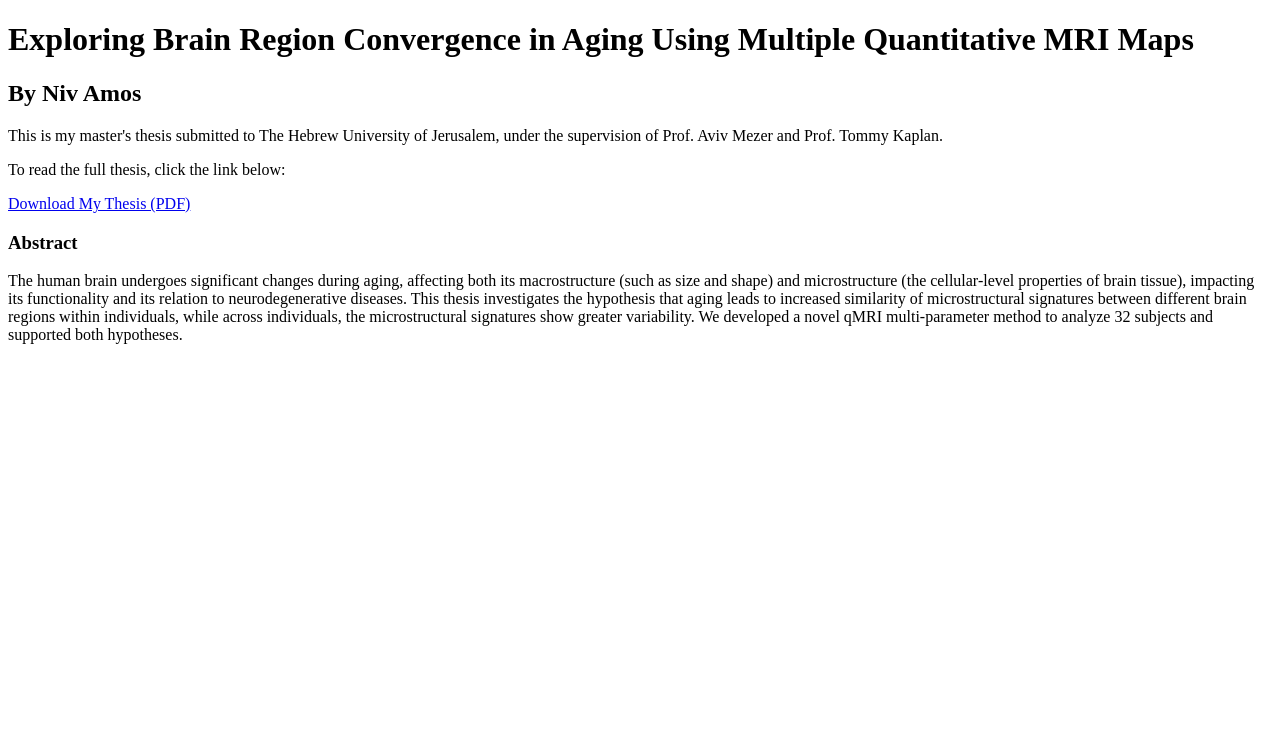
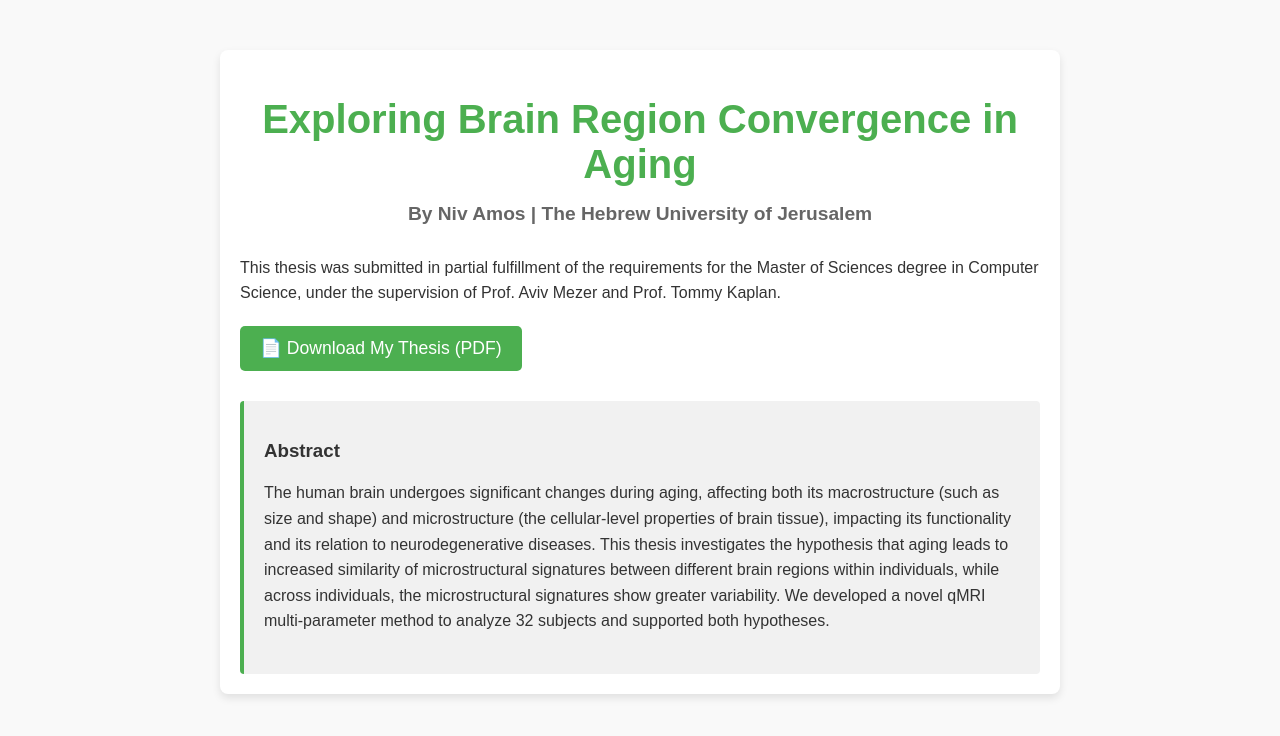
Before and after one commit to NivAm12/qMRI_Analyzer, a plain HTML site: page index.html in a window 1280 px wide. Drawn offline with Linux system fonts and the light colour scheme.

Commit message:
Update index.html

```diff
--- a/index.html
+++ b/index.html
@@ -4,18 +4,76 @@
     <meta charset="UTF-8">
     <meta name="viewport" content="width=device-width, initial-scale=1.0">
     <title>Thesis by Niv Amos: Exploring Brain Region Convergence in Aging</title>
+    <style>
+        body {
+            font-family: 'Arial', sans-serif;
+            background-color: #f9f9f9;
+            color: #333;
+            margin: 0;
+            padding: 0;
+        }
+        .container {
+            max-width: 800px;
+            margin: 50px auto;
+            padding: 20px;
+            background-color: #fff;
+            box-shadow: 0 4px 8px rgba(0, 0, 0, 0.1);
+            border-radius: 8px;
+        }
+        h1 {
+            color: #4CAF50;
+            font-size: 2.5em;
+            margin-bottom: 10px;
+            text-align: center;
+        }
+        h2 {
+            color: #666;
+            font-size: 1.2em;
+            margin-bottom: 30px;
+            text-align: center;
+        }
+        p {
+            line-height: 1.6;
+            margin-bottom: 20px;
+        }
+        .download-btn {
+            display: inline-block;
+            background-color: #4CAF50;
+            color: white;
+            padding: 12px 20px;
+            text-align: center;
+            font-size: 1.1em;
+            border-radius: 5px;
+            text-decoration: none;
+            transition: background-color 0.3s ease;
+        }
+        .download-btn:hover {
+            background-color: #45a049;
+        }
+        .abstract {
+            background-color: #f1f1f1;
+            padding: 20px;
+            border-left: 4px solid #4CAF50;
+            margin-top: 30px;
+            border-radius: 4px;
+        }
+    </style>
 </head>
 <body>
-    <h1>Exploring Brain Region Convergence in Aging Using Multiple Quantitative MRI Maps</h1>
-    <h2>By Niv Amos</h2>
-    <p>This is my master's thesis submitted to The Hebrew University of Jerusalem, under the supervision of Prof. Aviv Mezer and Prof. Tommy Kaplan.</p>
+    <div class="container">
+        <h1>Exploring Brain Region Convergence in Aging</h1>
+        <h2>By Niv Amos | The Hebrew University of Jerusalem</h2>
 
-    <p>To read the full thesis, click the link below:</p>
-    <a href="Thesis_NIv_Amos.pdf" download>Download My Thesis (PDF)</a>
+        <p>This thesis was submitted in partial fulfillment of the requirements for the Master of Sciences degree in Computer Science, under the supervision of Prof. Aviv Mezer and Prof. Tommy Kaplan.</p>
 
-    <h3>Abstract</h3>
-    <p>
-        The human brain undergoes significant changes during aging, affecting both its macrostructure (such as size and shape) and microstructure (the cellular-level properties of brain tissue), impacting its functionality and its relation to neurodegenerative diseases. This thesis investigates the hypothesis that aging leads to increased similarity of microstructural signatures between different brain regions within individuals, while across individuals, the microstructural signatures show greater variability. We developed a novel qMRI multi-parameter method to analyze 32 subjects and supported both hypotheses.
-    </p>
+        <a href="Thesis_NIv_Amos.pdf" class="download-btn" download>📄 Download My Thesis (PDF)</a>
+
+        <div class="abstract">
+            <h3>Abstract</h3>
+            <p>
+                The human brain undergoes significant changes during aging, affecting both its macrostructure (such as size and shape) and microstructure (the cellular-level properties of brain tissue), impacting its functionality and its relation to neurodegenerative diseases. This thesis investigates the hypothesis that aging leads to increased similarity of microstructural signatures between different brain regions within individuals, while across individuals, the microstructural signatures show greater variability. We developed a novel qMRI multi-parameter method to analyze 32 subjects and supported both hypotheses.
+            </p>
+        </div>
+    </div>
 </body>
 </html>
```
